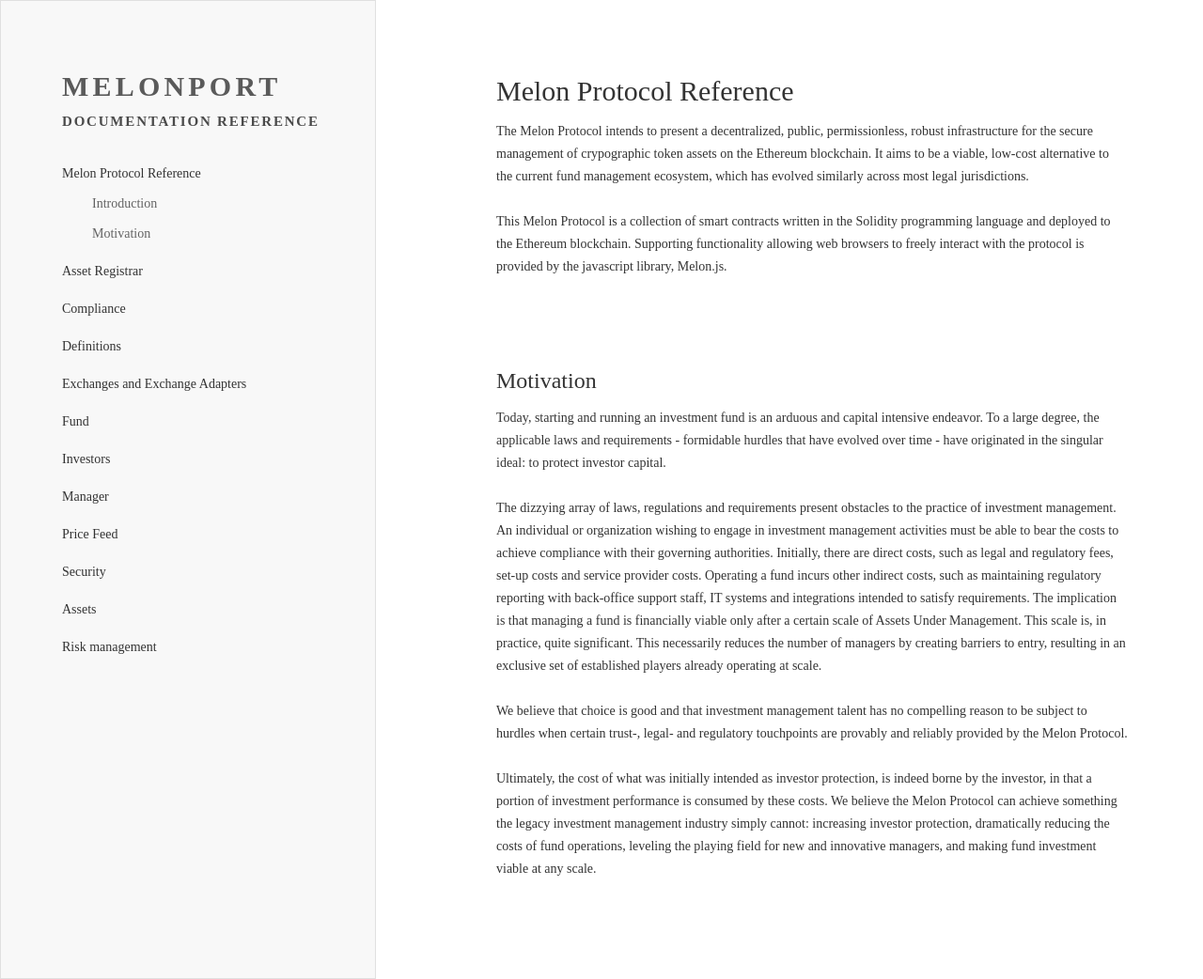
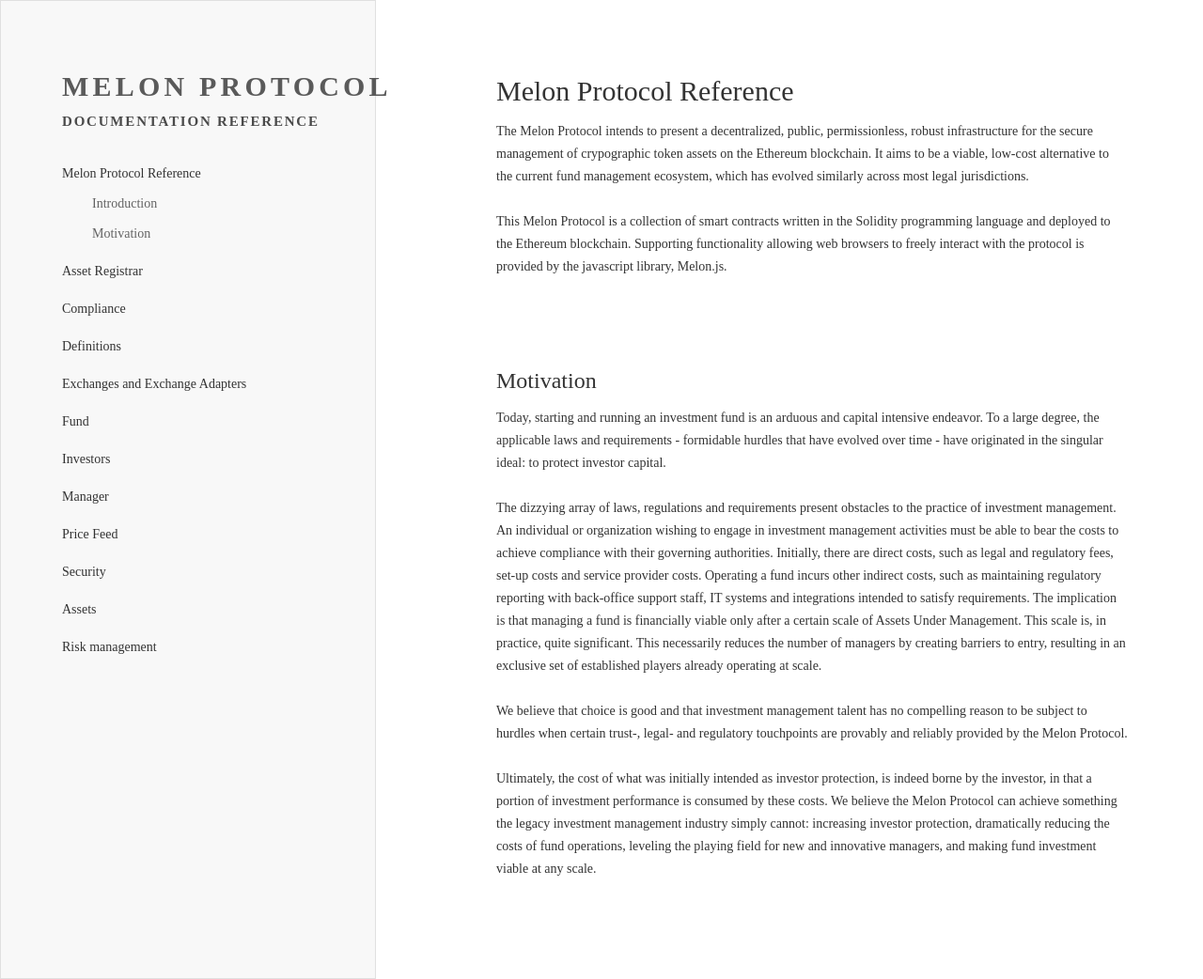
Before and after one commit to melonproject-archive/documentation, a Jekyll site: the page built from README.md, in a window 1280 px wide and 1042 px high. Shown: the whole window at 94% size. Built offline with Jekyll 4.4.1, drawn with Linux system fonts in a browser that asks for light colours; our own code applies the rules of GitHub Pages for plain Markdown files.

Commit message:
Update _config.yml

```diff
--- a/_config.yml
+++ b/_config.yml
@@ -1,5 +1,5 @@
 
-title: "Melonport"
-description: "Documentation reference"
+title: "Melon Protocol"
+description: "Documentation Reference"
 submodule_section: "Submodules"
 submodules: "brief"
```
